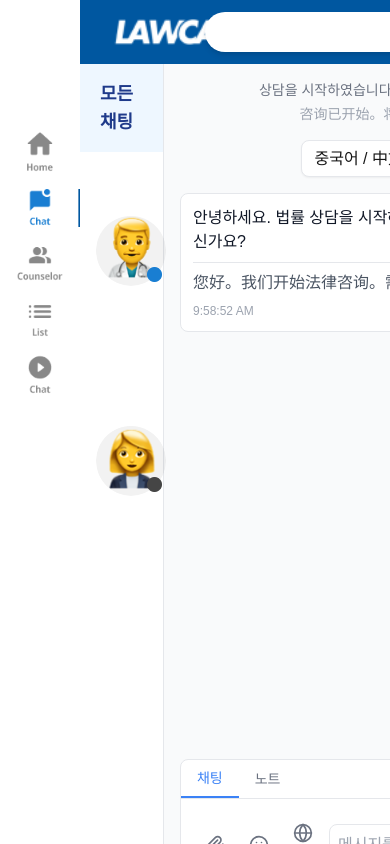
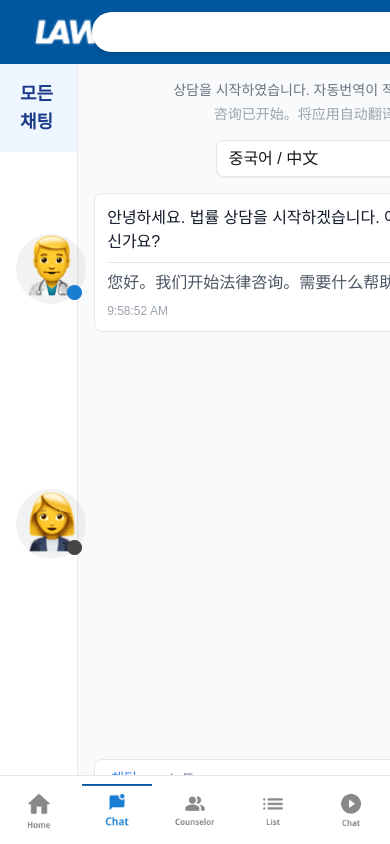
Before and after one commit to LawCare/Law_Care-FE, a Next.js app: page / in a window 390 px wide. Built offline with nearby package versions, Linux system fonts and the light colour scheme.

Commit message:
feat: 브레이크포인트,사이드바 반응형 작업

```diff
--- a/src/app/(chat)/chat-info/page.jsx
+++ b/src/app/(chat)/chat-info/page.jsx
@@ -1,12 +1,10 @@
 'use client';
 import ChatInfo from '@/components/ChatInfo/ChatInfo';
-import SeverancePay from '@/components/ChatInfo/severancePay';
 
 const ChatInfoPage = () => {
   return (
     <div>
       <ChatInfo />
-      <SeverancePay />
     </div>
   );
 };
--- a/src/app/page.jsx
+++ b/src/app/page.jsx
@@ -18,18 +18,33 @@ const Chatpage = () => {
   };
 
   return (
-    <div className="h-screen flex">
-      <aside className="w-20 h-full bg-blue-500 fixed left-0 top-0">
+    <div className="h-screen flex flex-col lg:flex-row">
+      {/* 사이드바 (데스크탑 전용) */}
+      <aside
+        className="lg:w-20 lg:h-full lg:fixed lg:left-0 lg:top-0 lg:block hidden"
+        // 데스크탑에서만 사이드바가 왼쪽에 보이도록 `lg:block` 추가, 모바일에서는 숨김 처리 `hidden`
+      >
         <SideBarPage />
       </aside>
 
-      <div className="flex flex-col flex-grow ml-20">
+      {/* 모바일 하단 네비게이션 */}
+      <div
+        className="lg:hidden fixed bottom-0 left-0 w-full bg-white flex justify-around py-2 border-t"
+        // 모바일에서 하단 네비게이션이 나타나도록 설정 (`lg:hidden`으로 데스크탑에서는 숨김 처리)
+      >
+        <SideBarPage />
+      </div>
+
+      {/* 메인 컨텐츠 */}
+      <div className="flex flex-col flex-grow lg:ml-20">
+        {/* `lg:ml-20` 추가: 데스크탑에서만 사이드바 공간만큼 마진 추가 */}
         <header className="w-full">
           <SearchBarPage />
         </header>
 
         <div className="flex flex-grow">
-          <section className="w-[18%] border-r">
+          <section className="w-full lg:w-[18%] border-r">
+            {/* `lg:w-[18%]` 추가: 데스크탑에서만 넓이를 18%로 설정 */}
             <AllChatPage />
           </section>
 
@@ -37,7 +52,8 @@ const Chatpage = () => {
             <ChattingPage onSeverancePayClick={handleSeverancePayClick} />
           </section>
 
-          <aside className="w-[30%] border-l">
+          <aside className="hidden lg:block w-[30%] border-l">
+            {/* `hidden lg:block` 추가: 데스크탑에서만 채팅 정보 패널 표시 */}
             <ChatInfoPage showSeverancePay={showSeverancePay} onBack={handleBackToChatInfo} />
           </aside>
         </div>
--- a/src/components/AllChat/AllChat.jsx
+++ b/src/components/AllChat/AllChat.jsx
@@ -23,7 +23,7 @@ const AllChat = () => {
           </div>
           <div className="ml-4 flex-grow ">
             <h3 className="font-semibold text-[14px] text-gray-900">김은채</h3>
-            <p className=" text-[12px] text-gray-600">OO전문상담가</p>
+            <p className=" text-[12px] text-gray-600">노동법 전문상담가</p>
           </div>
           <div className="text-right">
             <span className="block text-[10px] text-gray-500 mb-1">오후 7시 30분</span>
@@ -42,7 +42,7 @@ const AllChat = () => {
           </div>
           <div className="ml-4 flex-grow">
             <h3 className="font-semibold text-[14px] text-gray-900">창다은</h3>
-            <p className="text-[12px] text-gray-600">OO전문상담가</p>
+            <p className="text-[12px] text-gray-600">임금체불 전문상담가</p>
           </div>
           <div className="text-right">
             <span className="block text-[10px] text-gray-500 mb-1">오전 10시</span>
--- a/src/components/ChatInfo/ChatInfo.jsx
+++ b/src/components/ChatInfo/ChatInfo.jsx
@@ -35,7 +35,7 @@ const ChatInfo = () => {
                 </div>
                 <div className="mt-4 border border-gray-300 rounded-lg p-8 text-center w-full mx-auto">
                   <p className="text-sm font-semibold mt-2">김 은 채</p>
-                  <p className="text-xs text-gray-500">○○ 전문상담가</p>
+                  <p className="text-xs text-gray-500">노동법 전문상담가</p>
                   <div className="mt-2 text-xs text-gray-500 text-center">
                     <p>이메일: example@example.com</p>
                     <p>전화: 010-1234-5678</p>
@@ -66,7 +66,7 @@ const ChatInfo = () => {
               className=" border border-gray-150 rounded-lg flex items-center justify-between p-2 mb-2 cursor-pointer"
               onClick={() => setShowSeverancePay(true)}
             >
-              <span className="text-sm">임금</span>
+              <span className="text-sm">근로계약서</span>
               <Image src={arrow} alt="arrow" width={15} height={15} />
             </div>
           </div>
--- a/src/components/SideBar/SideBar.jsx
+++ b/src/components/SideBar/SideBar.jsx
@@ -5,10 +5,13 @@ import Chatlist from '../../assets/icons/Chatlist.png';
 import Counselorlist from '../../assets/icons/Counselorlist.png';
 import Reservationlist from '../../assets/icons/Reservationlist.png';
 import video from '../../assets/icons/video.png';
+import chatm from '../../assets/icons/chatm.png';
 
 const SideBar = () => {
   return (
-    <div className="flex flex-col items-center bg-white h-screen w-20 space-y-4 py-4 ">
+    <>
+      {/* 모바일에서는 하단, 데스크탑에서는 왼쪽에 고정 */}
+      <div className="hidden lg:flex flex-col items-center bg-white h-screen w-20 space-y-4 py-4">
         <button className="mt-28">
           <Image src={home} alt="Home" width={100} height={100} />
         </button>
@@ -25,6 +28,26 @@ const SideBar = () => {
           <Image src={video} alt="video" width={100} height={100} />
         </button>
       </div>
+
+      {/* 모바일에서 하단 네비게이션 */}
+      <div className="lg:hidden fixed bottom-0 left-0 w-full bg-white flex justify-around py-2 border-t">
+        <button>
+          <Image src={home} alt="Home" width={70} height={70} />
+        </button>
+        <button>
+          <Image src={chatm} alt="chatm" width={70} height={70} />
+        </button>
+        <button>
+          <Image src={Counselorlist} alt="Counselorlist" width={70} height={70} />
+        </button>
+        <button>
+          <Image src={Reservationlist} alt="Reservationlist" width={70} height={70} />
+        </button>
+        <button>
+          <Image src={video} alt="video" width={70} height={70} />
+        </button>
+      </div>
+    </>
   );
 };
 
--- a/tailwind.config.js
+++ b/tailwind.config.js
@@ -21,11 +21,19 @@ module.exports = {
         'custom-sky-blue3': '#EAF5FF',
         'custom-gray': '#F3F3F3',
         'custom-dark-gray': '#888888'
+      },
+      spacing: {
+        'sidebar-mobile': '4rem', // 모바일에서 사이드바 높이
+        'sidebar-desktop': '5rem' // 데스크탑에서 사이드바 너비
       }
     },
     screens: {
-      laptop: '1024px'
+      sm: '640px', // Small devices (e.g., mobile)
+      md: '768px', // Medium devices (e.g., tablets)
+      lg: '1024px', // Large devices (e.g., laptops)
+      xl: '1280px', // Extra large devices (e.g., desktops)
+      '2xl': '1536px', // Double extra large devices
+      mobile: { max: '767px' } // Custom breakpoint for mobile devices
     }
-  },
-  plugins: []
+  }
 };
```
Also changed, not shown: src/assets/icons/chatm.png (added). Lines whose indentation alone changed are shown as unchanged.
